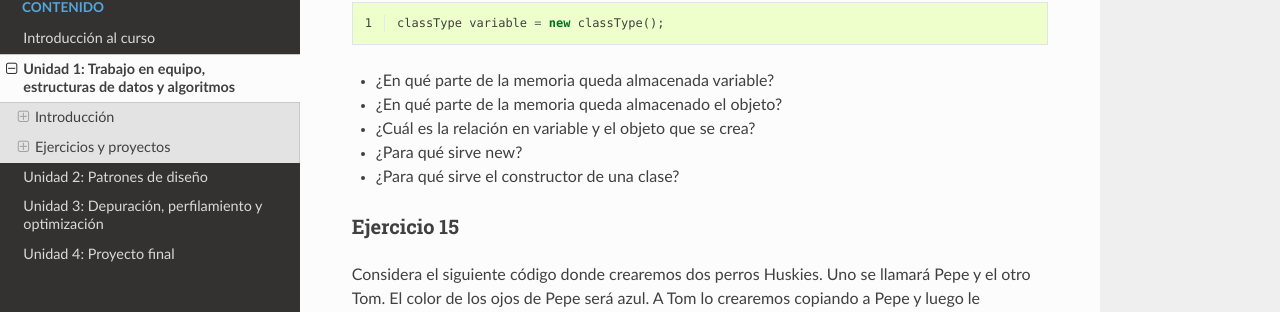
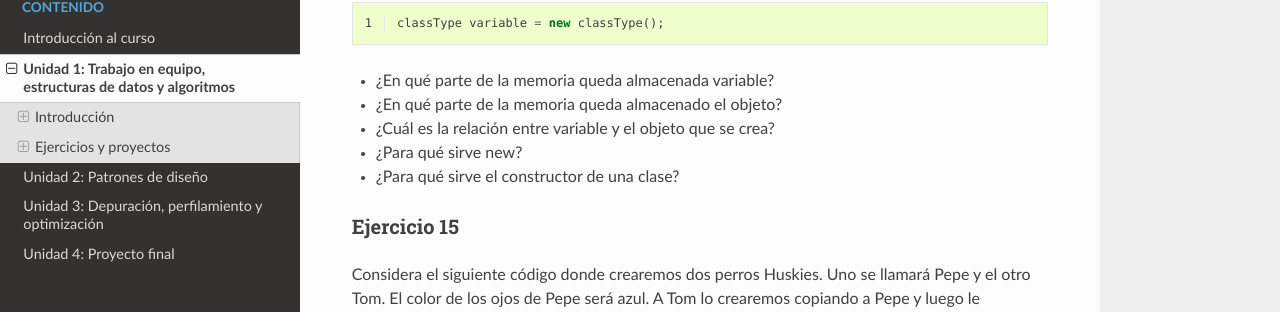
Before and after one commit to juanferfranco/scripting, a Sphinx documentation site: the page built from docs/_unidad1/unidad1.rst, in a window 1280 px wide and 900 px high, scrolled down 4553 px. Shown: the part 139-451 px from the top of the window. Built offline with Sphinx 7.4.7 and the Read the Docs theme 2.0.0, drawn with Linux system fonts in a browser that asks for light colours.

Commit message:
update exercise 14

```diff
--- a/docs/_unidad1/unidad1.rst
+++ b/docs/_unidad1/unidad1.rst
@@ -234,7 +234,7 @@ Asume que dentro de un método tienes lo siguiente:
 
 * ¿En qué parte de la memoria queda almacenada variable?
 * ¿En qué parte de la memoria queda almacenado el objeto?
-* ¿Cuál es la relación en variable y el objeto que se crea?
+* ¿Cuál es la relación entre variable y el objeto que se crea?
 * ¿Para qué sirve new?
 * ¿Para qué sirve el constructor de una clase?
 
```
